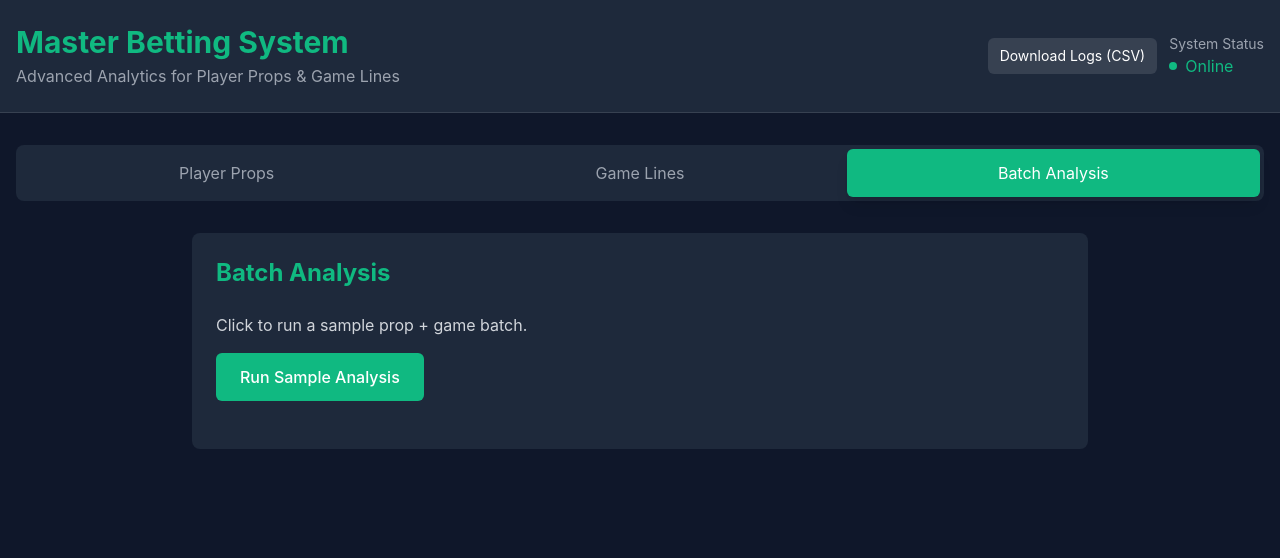
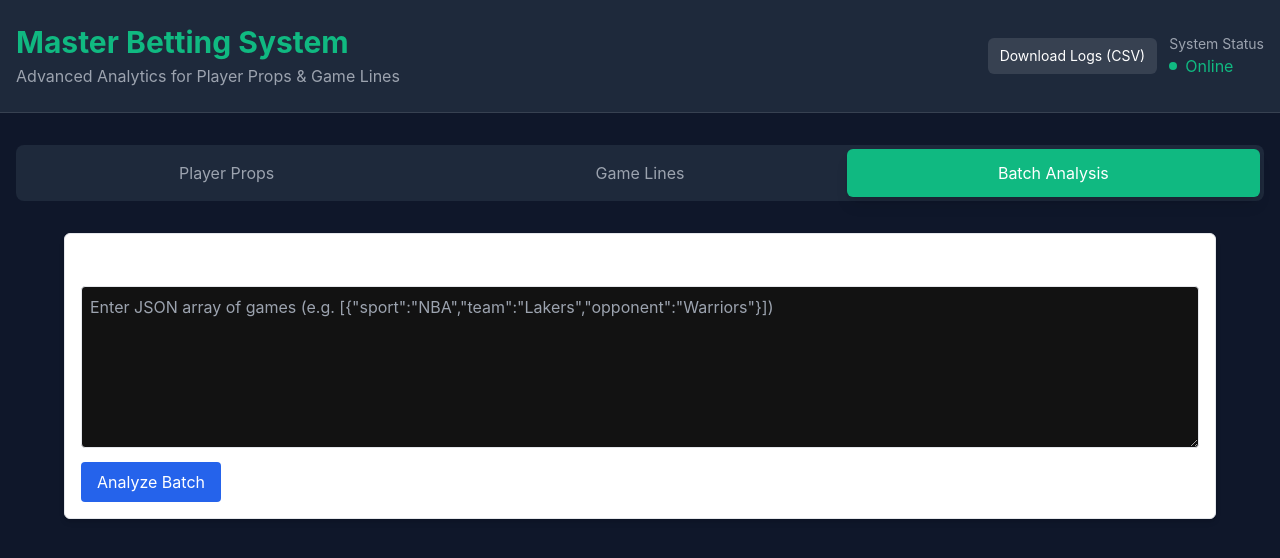
Before and after one commit to infinitefutureleadersconsultin-star/betting-system5, a React (Vite) app: page / in a window 1280 px wide. Both pictures are taken after a click on the button "Batch Analysis". Shown: the top 558 px of the page. Built offline with nearby package versions, Linux system fonts and the light colour scheme.

Commit message:
Update BatchAnalyzer.jsx

```diff
--- a/src/components/BatchAnalyzer.jsx
+++ b/src/components/BatchAnalyzer.jsx
@@ -1,152 +1,83 @@
-import { useState } from 'react'
-import axios from 'axios'
+// /src/components/BatchAnalyzer.jsx
+import React, { useState } from "react";
 
 export default function BatchAnalyzer() {
-  const [results, setResults] = useState(null)
-  const [loading, setLoading] = useState(false)
-  const [error, setError] = useState('')
+  const [games, setGames] = useState("");
+  const [loading, setLoading] = useState(false);
+  const [results, setResults] = useState(null);
+  const [error, setError] = useState(null);
 
-  const sample = {
-    props: [
-      {
-        sport: 'WNBA',
-        player: 'Natasha Cloud (LIB)',
-        opponent: 'WAS',
-        prop: 'Assists 5.5',
-        odds: { over: 2.18, under: 1.63 },
-        startTime: '2025-09-10T19:00:00',
-        venue: 'Barclays Center',
-        workload: 32,
-        injuryNotes: 'NONE',
-        additional: 'Opponent allows 22% AST rate last 30 games'
+  async function handleAnalyze() {
+    setLoading(true);
+    setError(null);
+    setResults(null);
+
+    let parsedGames = [];
+    try {
+      parsedGames = JSON.parse(games);
+      if (!Array.isArray(parsedGames)) {
+        throw new Error("Input must be a JSON array of games.");
       }
-    ],
-    games: [
-      {
-        sport: 'NBA',
-        home: 'LAL',
-        away: 'GSW',
-        line: '-3.5',
-        odds: { home: 1.95, away: 1.85 },
-        startTime: '2025-09-10T20:00:00',
-        venue: 'Crypto.com Arena'
-      }
-    ]
+    } catch (err) {
+      setError("Invalid input JSON. Please enter an array of games.");
+      setLoading(false);
+      return;
     }
 
-  const run = async () => {
-    setLoading(true); setError(''); setResults(null)
     try {
-      const res = await axios.post('/api/analyze-batch', sample, { headers: { 'Content-Type': 'application/json' }})
-      setResults(res.data)
-    } catch (e) {
-      setError(e?.response?.data?.message || e.message || 'Batch analysis failed.')
+      const resp = await fetch("/api/analyze-batch", {
+        method: "POST",
+        headers: { "Content-Type": "application/json" },
+        body: JSON.stringify({ games: parsedGames }),
+      });
+
+      if (!resp.ok) {
+        const text = await resp.text();
+        throw new Error(`API error ${resp.status}: ${text}`);
+      }
+
+      const data = await resp.json();
+      setResults(data);
+    } catch (err) {
+      console.error("[BatchAnalyzer] error", err);
+      setError(err.message || "Unknown error");
     } finally {
-      setLoading(false)
+      setLoading(false);
     }
   }
 
   return (
-    <div className="max-w-4xl mx-auto">
-      <div className="bg-dark-card rounded-lg p-6">
-        <h2 className="text-2xl font-bold mb-6 text-betting-green">Batch Analysis</h2>
-
-        <div className="mb-6">
-          <p className="text-gray-300 mb-4">Click to run a sample prop + game batch.</p>
-          <button onClick={run} disabled={loading}
-            className="bg-betting-green text-white py-3 px-6 rounded-md font-medium hover:bg-green-600 disabled:opacity-50 disabled:cursor-not-allowed transition-colors">
-            {loading ? 'Processing...' : 'Run Sample Analysis'}
+    <div className="p-4 border rounded-md bg-white shadow-md">
+      <h2 className="text-lg font-bold mb-2">Batch Analyzer</h2>
+      <textarea
+        className="w-full p-2 border rounded mb-2"
+        rows={6}
+        placeholder='Enter JSON array of games (e.g. [{"sport":"NBA","team":"Lakers","opponent":"Warriors"}])'
+        value={games}
+        onChange={(e) => setGames(e.target.value)}
+      />
+      <button
+        onClick={handleAnalyze}
+        disabled={loading}
+        className="px-4 py-2 bg-blue-600 text-white rounded hover:bg-blue-700 disabled:opacity-50"
+      >
+        {loading ? "Analyzing..." : "Analyze Batch"}
       </button>
-        </div>
 
       {error && (
-          <div className="mb-6 p-4 bg-red-900 border border-red-700 rounded-md">
-            <p className="text-red-300">{error}</p>
-          </div>
-        )}
-
-        {loading && (
-          <div className="text-center py-8">
-            <div className="animate-spin rounded-full h-12 w-12 border-b-2 border-betting-green mx-auto mb-4"></div>
-            <p className="text-betting-green">Processing batch analysis...</p>
-          </div>
+        <div className="mt-2 text-red-600 font-semibold">Error: {error}</div>
       )}
 
       {results && (
-          <div className="space-y-6">
-            <div className="bg-gray-800 p-4 rounded-lg">
-              <h3 className="text-lg font-semibold mb-4 text-betting-green">Summary</h3>
-              <div className="grid grid-cols-2 md:grid-cols-4 gap-4 text-center">
-                <div>
-                  <div className="text-2xl font-bold text-betting-green">{results.summary.propsToLock}</div>
-                  <div className="text-sm text-gray-400">Props to Lock</div>
-                </div>
-                <div>
-                  <div className="text-2xl font-bold text-gray-300">{results.summary.totalProps}</div>
-                  <div className="text-sm text-gray-400">Total Props</div>
-                </div>
-                <div>
-                  <div className="text-2xl font-bold text-betting-green">{results.summary.gamesToBet}</div>
-                  <div className="text-sm text-gray-400">Games to Bet</div>
-                </div>
-                <div>
-                  <div className="text-2xl font-bold text-gray-300">{results.summary.totalGames}</div>
-                  <div className="text-sm text-gray-400">Total Games</div>
-                </div>
-              </div>
-            </div>
-
-            {Array.isArray(results.props) && results.props.length > 0 && (
-              <div>
-                <h3 className="text-lg font-semibold mb-4 text-betting-green">Player Props</h3>
-                <div className="space-y-4">
-                  {results.props.map((p, i) => (
-                    <div key={i} className="bg-gray-800 p-4 rounded-lg">
-                      <div className="flex items-center justify-between">
-                        <div>
-                          <div className="font-semibold">{p.player}</div>
-                          <div className="text-sm text-gray-400">{p.prop}</div>
-                        </div>
-                        <div className="text-right">
-                          <div className={`font-bold ${p.decision === 'LOCK' ? 'text-betting-green' : 'text-gray-400'}`}>
-                            {p.decision}
-                          </div>
-                          <div className="text-sm text-gray-400">{p.finalConfidence}% confidence</div>
-                        </div>
-                      </div>
-                    </div>
-                  ))}
-                </div>
-              </div>
-            )}
-
-            {Array.isArray(results.games) && results.games.length > 0 && (
-              <div>
-                <h3 className="text-lg font-semibold mb-4 text-betting-green">Game Lines</h3>
-                <div className="space-y-4">
-                  {results.games.map((g, i) => (
-                    <div key={i} className="bg-gray-800 p-4 rounded-lg">
-                      <div className="flex items-center justify-between">
-                        <div>
-                          <div className="font-semibold">{g.game}</div>
-                          <div className="text-sm text-gray-400">{g.line}</div>
-                        </div>
-                        <div className="text-right">
-                          <div className={`font-bold ${g.recommendation === 'BET' ? 'text-betting-green' : 'text-gray-400'}`}>
-                            {g.recommendation}
-                          </div>
-                          <div className="text-sm text-gray-400">{g.confidence}% confidence</div>
-                        </div>
-                      </div>
-                    </div>
-                  ))}
-                </div>
-              </div>
-            )}
-
+        <div className="mt-4">
+          <h3 className="font-semibold mb-2">
+            Results ({results.count} analyzed)
+          </h3>
+          <pre className="bg-gray-100 p-2 rounded text-sm overflow-x-auto">
+            {JSON.stringify(results.results, null, 2)}
+          </pre>
         </div>
       )}
     </div>
-    </div>
-  )
+  );
 }
```
Lines whose indentation alone changed are shown as unchanged.
